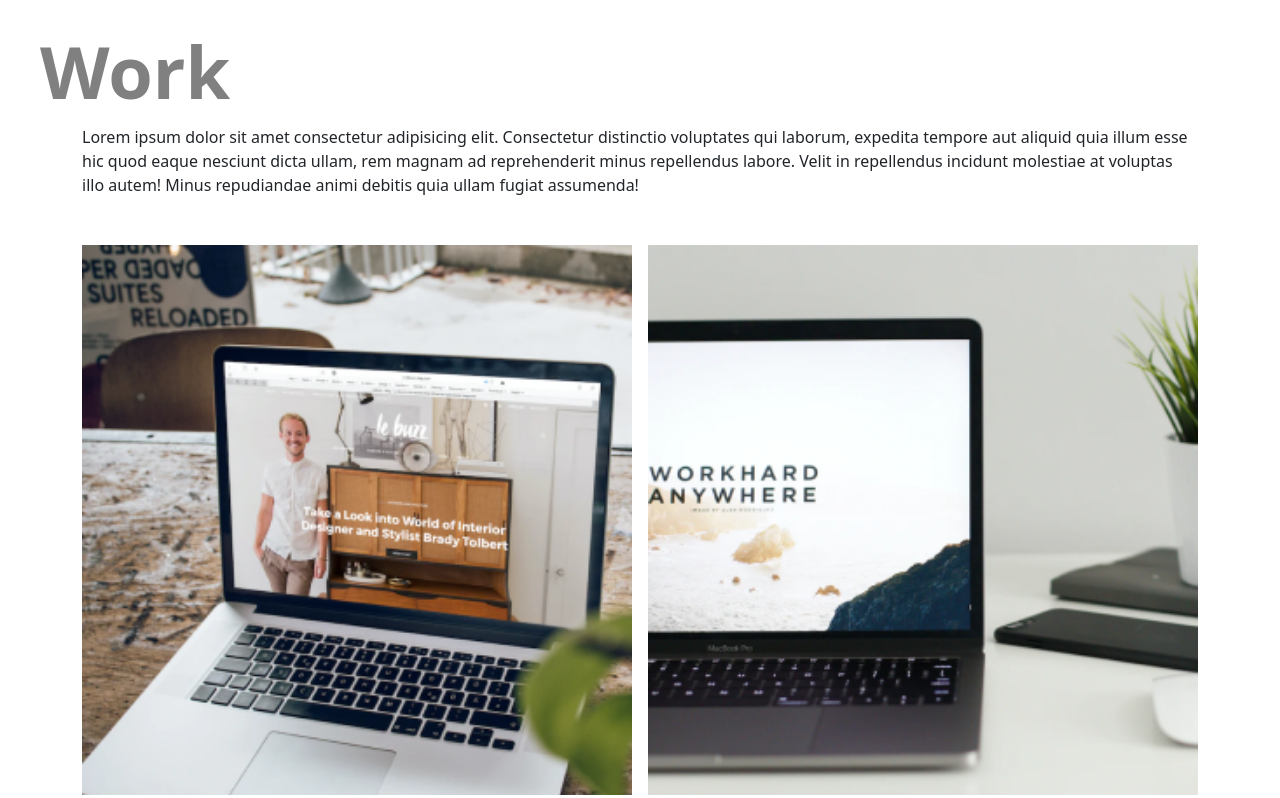
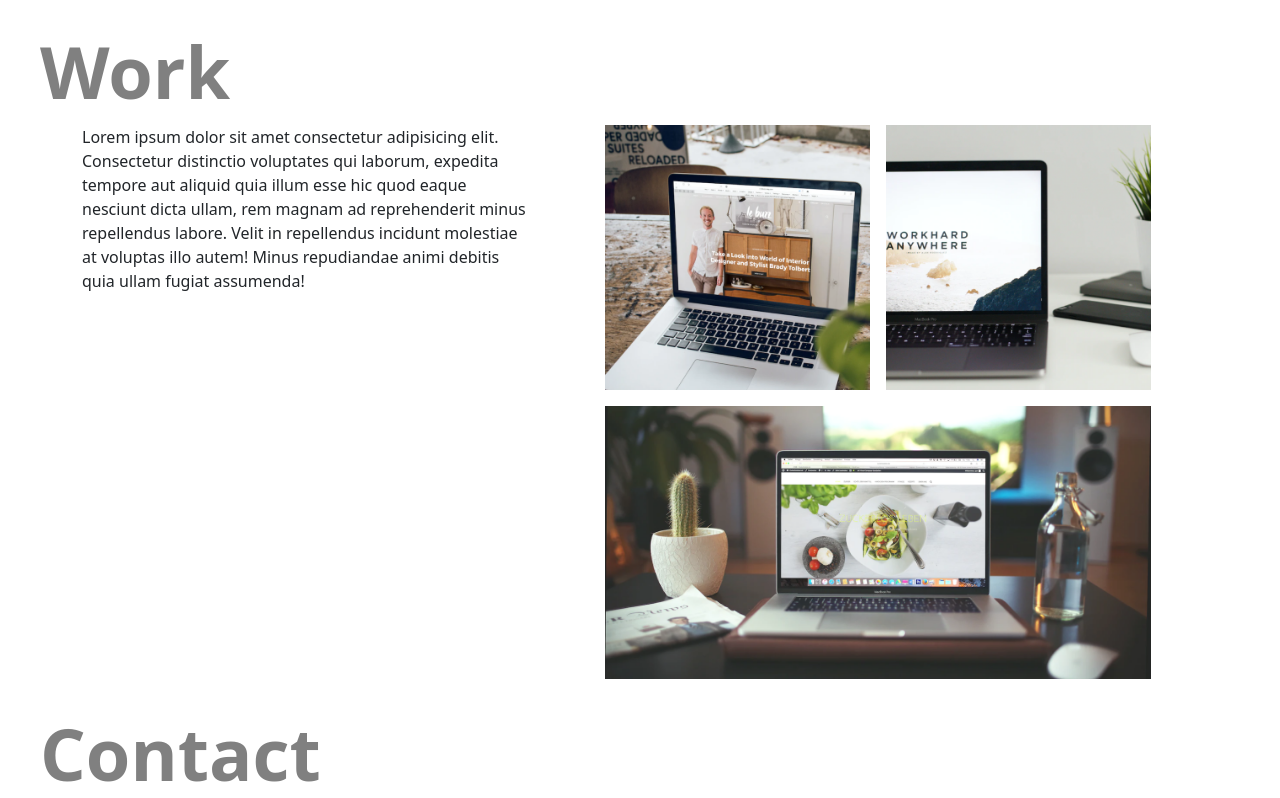
Before and after one commit to KamalIsaac/Portfolio, a plain HTML site: page index.html in a window 1280 px wide. Shown: the part 1142-1940 px from the top of the page. Drawn offline with nearby package versions, Linux system fonts and the light colour scheme.

Commit message:
tidy up done

```diff
--- a/index.html
+++ b/index.html
@@ -100,11 +100,11 @@
   </section>
   <section id="work" class="work container">
     <div class="row d-flex align-item-center gap-5">
-      <div class="col-12 col-5 ">Lorem ipsum dolor sit amet consectetur adipisicing elit. Consectetur distinctio voluptates qui
+      <div class="col-12 col-md-5 ">Lorem ipsum dolor sit amet consectetur adipisicing elit. Consectetur distinctio voluptates qui
         laborum, expedita tempore aut aliquid quia illum esse hic quod eaque nesciunt dicta ullam, rem magnam ad
         reprehenderit minus repellendus labore. Velit in repellendus incidunt molestiae at voluptas illo autem! Minus
         repudiandae animi debitis quia ullam fugiat assumenda!</div>
-      <div class="col-12 col-6 work-img">
+      <div class="col-12 col-md-6 work-img">
         <div id="work-1" class="work-img-item">
           <img src="images/work-1.png" alt="">
         </div>
```
